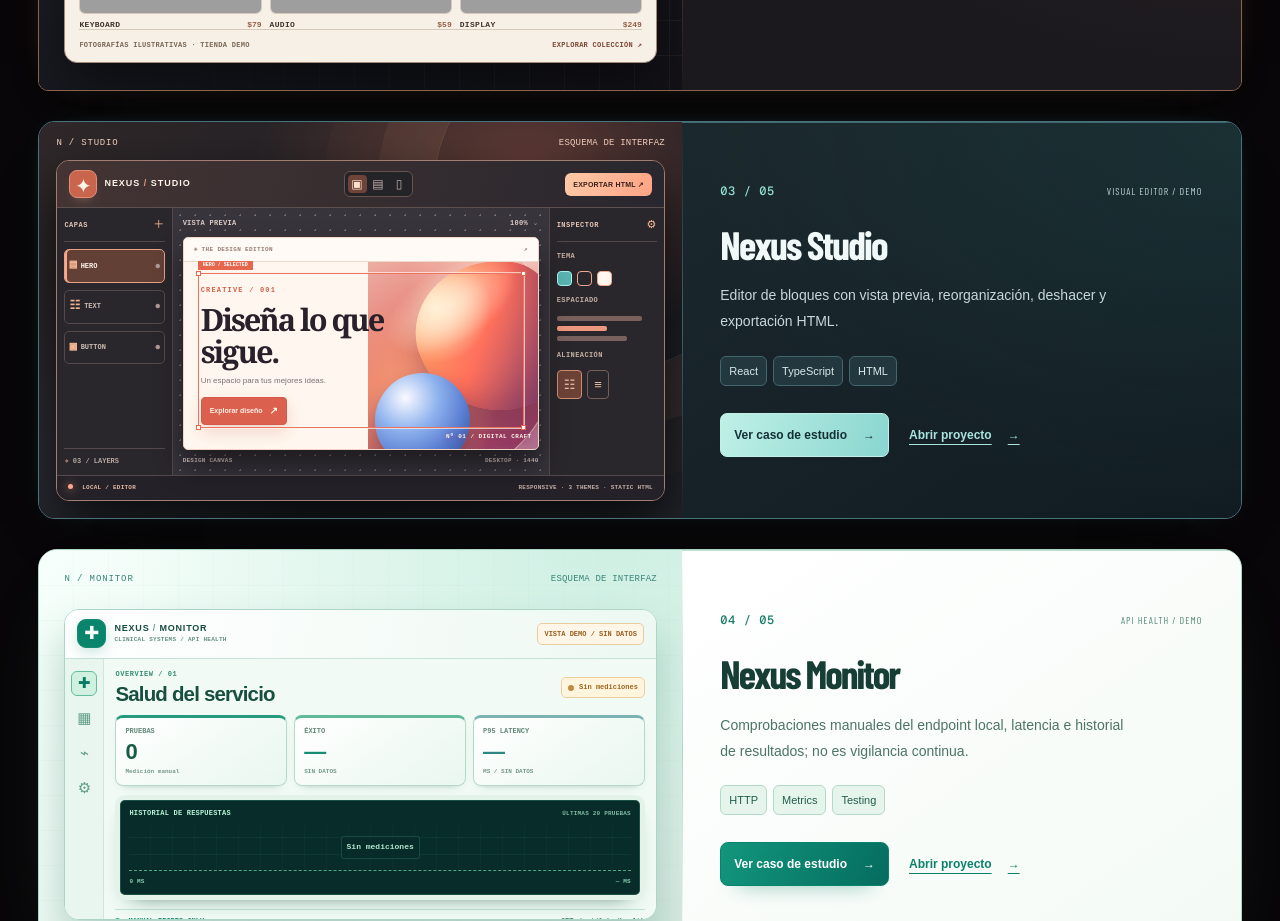
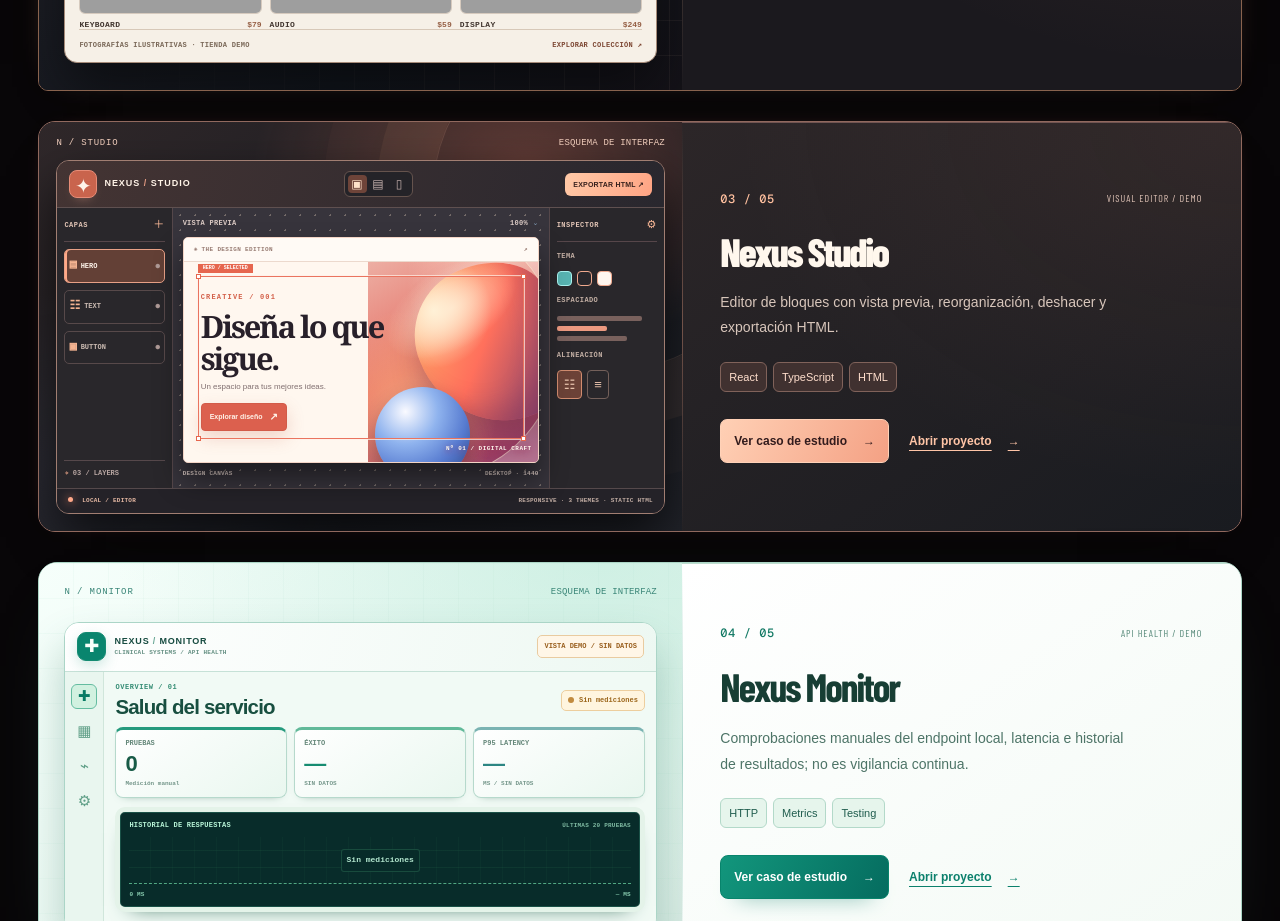
Before and after one commit to Dleteo/Nexus-AI, a Next.js app: page / in a window 1280 px wide. Shown: the part 1600-2521 px from the top of the page. Built offline with nearby package versions, Linux system fonts and the light colour scheme; grey boxes are pictures that could not be loaded.

Commit message:
style(studio): make portfolio featured card feel like premium editorial design software

```diff
--- a/components/career/EditorialPortfolio.module.css
+++ b/components/career/EditorialPortfolio.module.css
@@ -693,3 +693,51 @@
 @media(max-width:660px){
  .projectCard[data-project="monitor"] .projectPicture{height:330px}
 }
+
+
+/* STUDIO / FEATURED CARD — creative product, not a generic tinted panel. */
+.projectCard[data-project="studio"]{
+ --project-accent:#ffab8b;--project-line:#9a7167;
+ border:1px solid #91695e;border-radius:17px;
+ background:linear-gradient(145deg,#33282a,#191a20);
+ box-shadow:0 30px 73px -51px #000,0 0 28px -24px #e78a71;
+}
+.projectCard[data-project="studio"] .projectPicture{
+ height:clamp(312px,32vw,423px);
+ background:
+ radial-gradient(ellipse at 82% 6%,#d37b6440,transparent 58%),
+ linear-gradient(150deg,#362b2d,#1b1c23);
+}
+.projectCard[data-project="studio"] .projectCopy{
+ border-top:1px solid #715452;
+ background:
+ radial-gradient(ellipse at 100% 0%,#bf745a19,transparent 64%),
+ linear-gradient(145deg,#2c2628,#191b20);
+}
+.projectCard[data-project="studio"] .cardTop b{color:#ffc09f}
+.projectCard[data-project="studio"] .cardTop span{color:#ddc1b4}
+.projectCard[data-project="studio"] .projectTitle h3 a{
+ color:#fff7ed;font-weight:800;letter-spacing:-.052em;
+}
+.projectCard[data-project="studio"] .projectTitle h3 a:hover{color:#ffc3a7}
+.projectCard[data-project="studio"] .projectCopy>p{
+ color:#d8c6bb;line-height:1.8;
+}
+.projectCard[data-project="studio"] .tags span{
+ border:1px solid #80625a;border-radius:6px;
+ background:#403130;color:#ffdfcd;
+}
+.projectCard[data-project="studio"] .studyLink{
+ border:1px solid #ffd1b7;border-radius:7px;
+ background:linear-gradient(116deg,#ffd0b5,#f4a184);
+ box-shadow:0 15px 28px -23px #ffa887;
+ color:#321b1c;
+}
+.projectCard[data-project="studio"] .studyLink:hover{background:#ffe0cd}
+.projectCard[data-project="studio"] .demoLink{color:#ffc5a7}
+.projectCard[data-project="studio"]:hover{
+ box-shadow:0 36px 86px -52px #000,0 0 31px -19px #ff9b7d;
+}
+@media(max-width:660px){
+ .projectCard[data-project="studio"] .projectPicture{height:318px}
+}
```
